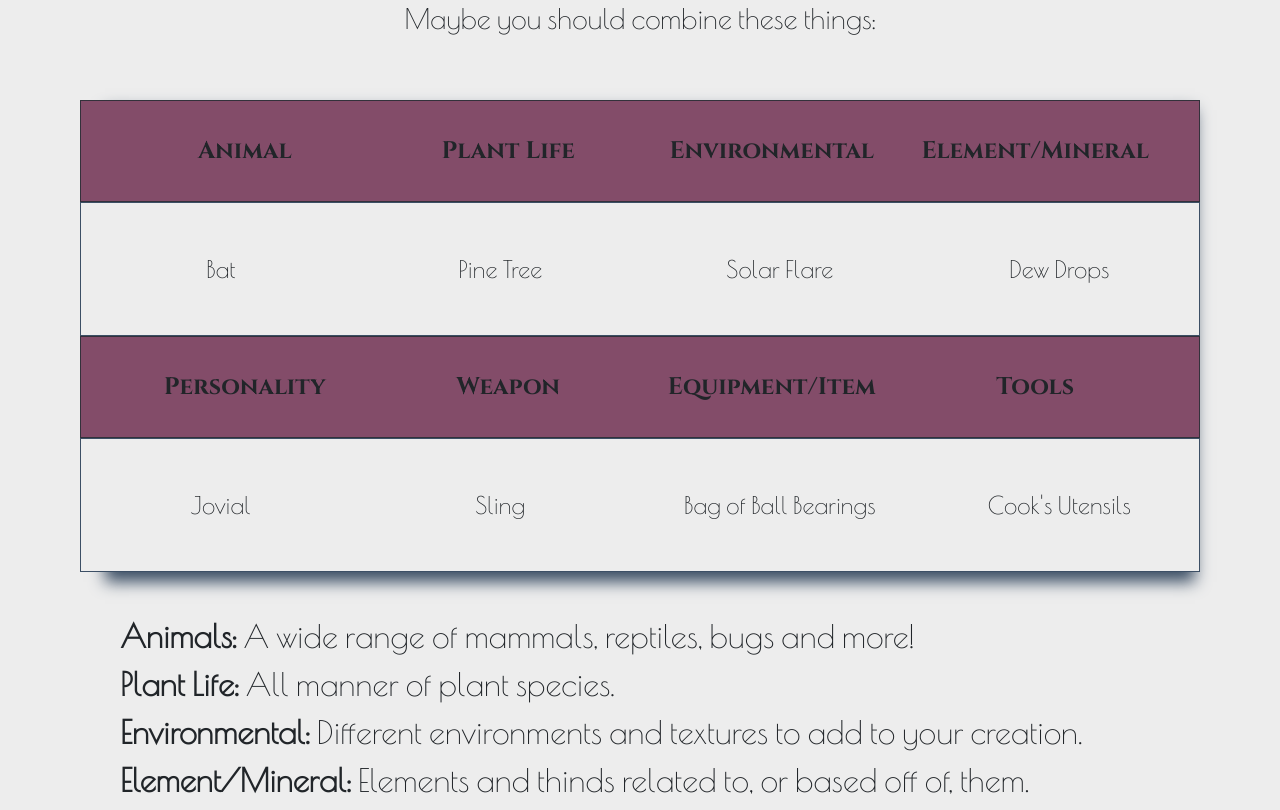
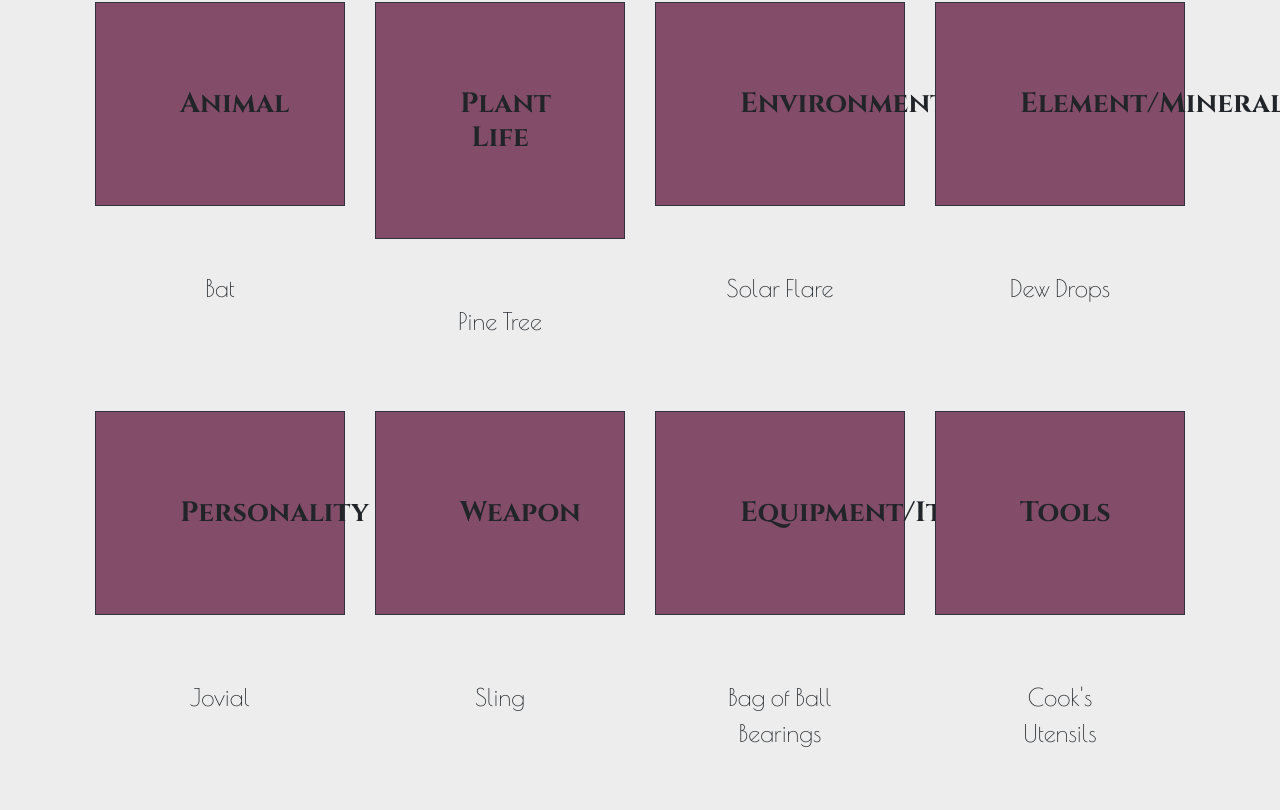
Before and after one commit to SamKeathley/CC5000v2, a React (Create React App) app: page /creature in a window 1280 px wide. Shown: the part 430-1240 px from the top of the page. Built offline with nearby package versions, Linux system fonts and the light colour scheme.

Commit message:
restructured creature page to better fit boostrap standards

```diff
--- a/src/App.scss
+++ b/src/App.scss
@@ -29,24 +29,36 @@ ul {
   padding-top: 1.5rem;
 }
 
-.table {
+
+.creatureSection {
+  margin: auto -16px;
+  padding: 5em;
+  text-align: center;
+}
+
+.creatureSection {
+  p {
+    padding: 3.5rem;
+  }
+}
+
+
 .categories {
     font-family: $head-font;
     background-color: $accent-color-pink;
-        padding: 2rem;
     border: 1px solid $accent-color-dark;
     font-weight: 700;
+    padding: 3em;
 }
 .results {
     padding: 3rem 0;
     background-color: $main-color;
-       border: 1px solid $subtle-color;
 }
-}
+
 
 svg {
     color: $accent-color-dark;
-    animation: svg 3s infinite linear;
+    animation: svg 5s infinite linear;
     transform-origin: center;
     transform-box: fill-box;
   }
@@ -69,16 +81,6 @@ svg {
   text-align: center;
 }
 
-.creatureSection {
-  margin: auto -16px;
-  padding: 5em;
-}
-
-.creatureSection {
-  p {
-    padding: 3.5rem;
-  }
-}
 
 footer {
   padding: 2rem;
@@ -99,8 +101,15 @@ footer {
   p {
     font-size: 2em;
   }
-  .table {
+  .firstRow {
+    p {
       font-size: 1.5em;
+    }
+  }
+  .secondRow {
+    p {
+      font-size: 1.5em;
+    }
   }
   ul {
     font-size: 2em;
@@ -124,8 +133,15 @@ footer {
   ul {
     font-size: 1em;
   }
-  .table {
+  .firstRow {
+    p {
       font-size: 1.1em;
+    }
+  }
+  .secondRow {
+    p {
+      font-size: 1.1em;
+    }
   }
   footer {
     p {
--- a/src/components/App.js
+++ b/src/components/App.js
@@ -6,7 +6,7 @@ import Header from './Header';
 import Footer from './Footer';
 import Creature from "./Creature";
 import Welcome from "./Welcome";
-import {BrowserRouter as Router, Switch, Route} from 'react-router-dom';
+import {Route} from 'react-router-dom';
 
 function App() {
 
--- a/src/components/Creature.js
+++ b/src/components/Creature.js
@@ -17,35 +17,45 @@ function Creature() {
 
     return (
         <div className="creatureSection">
-            <Container>
-                <h3>Maybe you should combine these things:</h3>
-                <div className="table">
-                    <Row className="categories">
-                        <Col>Animal</Col>
-                        <Col>Plant Life</Col>
-                        <Col>Environmental</Col>
-                        <Col>Element/Mineral</Col>
-                    </Row>
-                    <Row className="results">
-                        <Col>{shuffle(animals)}</Col>
-                        <Col>{shuffle(plants)}</Col>
-                        <Col>{shuffle(environments)}</Col>
-                        <Col>{shuffle(elements)}</Col>
-                    </Row>
-                    <Row className="categories">
-                        <Col>Personality</Col>
-                        <Col>Weapon</Col>
-                        <Col>Equipment/Item</Col>
-                        <Col>Tools</Col>
-                    </Row>
-                    <Row className="results">
-                        <Col>{shuffle(personalities)}</Col>
-                        <Col>{shuffle(weapons)}</Col>
-                        <Col>{shuffle(equipment)}</Col>
-                        <Col>{shuffle(tools)}</Col>
-                    </Row>
-                </div>
+            <Container fluid>
+                <Row className="firstRow">
+                    <Col xs={12} md={6} xl={3}>
+                    <h3 className="categories">Animal</h3>
+                    <p className="results">{shuffle(animals)}</p>
+                    </Col>
+                    <Col xs={12} md={6} xl={3}>
+                    <h3 className="categories">Plant Life</h3>
+                    <p className="results">{shuffle(plants)}</p>
+                    </Col>
+                    <Col xs={12} md={6} xl={3}>
+                    <h3 className="categories">Environmental</h3>
+                    <p className="results">{shuffle(environments)}</p>
+                    </Col>
+                    <Col xs={12} md={6} xl={3}>
+                    <h3 className="categories">Element/Mineral</h3>
+                    <p className="results">{shuffle(elements)}</p>
+                    </Col>
+                </Row>
+                <Row className="secondRow">
+                    <Col xs={12} md={6} xl={3}>
+                    <h3 className="categories">Personality</h3>
+                    <p className="results">{shuffle(personalities)}</p>
+                    </Col>
+                    <Col xs={12} md={6} xl={3}>
+                    <h3 className="categories">Weapon</h3>
+                    <p className="results">{shuffle(weapons)}</p>
+                    </Col>
+                    <Col xs={12} md={6} xl={3}>
+                    <h3 className="categories">Equipment/Item</h3>
+                    <p className="results">{shuffle(equipment)}</p>
+                    </Col>
+                    <Col xs={12} md={6} xl={3}>
+                    <h3 className="categories">Tools</h3>
+                    <p className="results">{shuffle(tools)}</p>
+                    </Col>
+                </Row>
                 <Row>
+                <Col>
                     <ul>
                         <li><strong>Animals:</strong> A wide range of mammals, reptiles, bugs and more!</li>
                         <li><strong>Plant Life:</strong> All manner of plant species.</li>
@@ -56,10 +66,11 @@ function Creature() {
                         <li><strong>Equipment/Item:</strong> Miscellaneous items and equipment of your creatures interest.</li>
                         <li><strong>Tools:</strong> Maybe your creature is a Tinkerer or a Blacksmith. Why not give them some tools to work with.</li>
                     </ul>
-                    </Row>
-                <p>Don't like your results? No problem. Unlike life, we have a redo button.</p>
+                </Col>
+                </Row>
+                <p><strong>Don't like your results? No problem. Unlike life, we have a redo button.</strong></p>
                 <Link to="/creature">
-                    <Button variant="dark" size="lg">Redo</Button>
+                    <Button variant="outline-dark" size="lg">Redo</Button>
                 </Link>
             </Container>
         </div>
--- a/src/custom.scss
+++ b/src/custom.scss
@@ -23,10 +23,6 @@ header {
     }
 }
 
-.table {
-    box-shadow: 10px 10px 15px $subtle-color;
-}
-
 
 
 /* import bootstrap to set changes */
```
Lines whose indentation alone changed are shown as unchanged.
